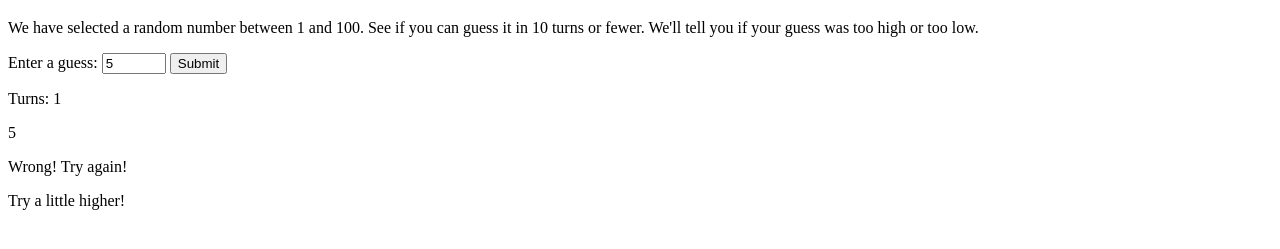
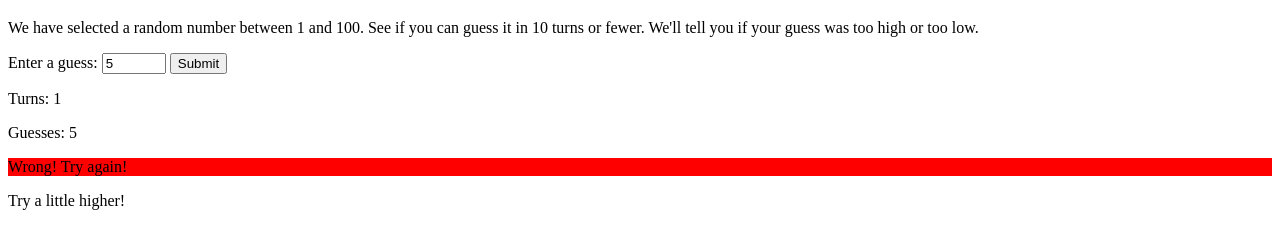
Before and after one commit to sebastianbarzaghi/number-guessing-game, a plain HTML site: page index.html in a window 1280 px wide. Both pictures are taken after typing "5" into the empty fields and a click on the button "Submit". Shown: the part 61-310 px from the top of the page. Drawn offline with Linux system fonts and the light colour scheme.

Commit message:
fix: fixed JS code to show information correctly and delete unnecessary CSS file

```diff
--- a/index.html
+++ b/index.html
@@ -4,7 +4,6 @@
     <meta charset="UTF-8">
     <meta http-equiv="X-UA-Compatible" content="IE=edge">
     <meta name="viewport" content="width=device-width, initial-scale=1.0">
-    <link rel="stylesheet" href="style.css">
     <title>Number guessing game</title>
 </head>
 <body>
@@ -17,7 +16,7 @@
         <input type="number" min="1" max="100" id="input" class="input">
         <button type="button" id="button">Submit</button>
     </div>
-    <div class="results">
+    <div id="results">
         <p id="turns">
         </p>
         <p id="guesses">
@@ -29,29 +28,6 @@
     </div>
     <div id="newGame">
     </div>
-
-    <!--
-        4. the system prints the number, recording it
-        5. the system checks whether the input is correct
-        6. if the input number is correct:
-            6.1 the system displays a message
-            6.2 the system blocks the user from entering new input
-            6.3 the system gives the player the option to play again
-            6.4 once it restarts, the system needs to be completely reset
-        7. if the input number is incorrect:
-            7.1 if the input number is lower than the solution:
-                7.1.1 the system displays a message
-                7.1.2 the system  allows the user to enter new input
-            7.2 if the input number is higher than the solution:
-                7.2.1 the system displays a message
-                7.2.2 the system  allows the user to enter new input
-            7.3 if the player doesn't have turns left:
-                7.3.1 the systems displays a message
-                7.3.2 the system blocks the user from entering new input
-                7.3.3 the system gives the player the option to play again
-                7.3.4 once it restarts, the system needs to be completely reset
-
-    -->
     <script src="script.js"></script>
 </body>
 </html>
--- a/script.js
+++ b/script.js
@@ -3,6 +3,7 @@ let turn = 1;
 
 const turns = document.getElementById("turns");
 const guesses = document.getElementById("guesses");
+guesses.innerHTML = "Guesses: "
 const lastResult = document.getElementById("lastResult");
 const suggestion = document.getElementById("suggestion");
 
@@ -15,14 +16,14 @@ resetButton.innerText = "Start new game";
 
 const form = document.getElementById("form");
 
+const results = document.getElementById("results");
+results.style.display = "none"
+
 
 button.addEventListener("click", function() {
+    results.style.display = "block"
     const inputNumber = input.value;
-    const span = document.createElement("span");
-    const guess = document.createTextNode(inputNumber);
-
-    span.appendChild(guess);
-    guesses.appendChild(span);
+    guesses.innerHTML += `${inputNumber} `;
 
     checkInput(randomNumber, inputNumber)
 
@@ -55,13 +56,14 @@ function checkInput(solution, input) {
 function appendSuccess() {
     const success = "Congratulations! You got it right!";
     lastResult.innerHTML = success;
-    lastResult.classList.toggle("success");
+    lastResult.style.backgroundColor = "green";
+    lastResult.style.color = "white";
 }
 
 function appendFailure() {
     const failure = "Wrong! Try again!";
     lastResult.innerHTML= failure;
-    lastResult.classList.toggle("wrong");
+    lastResult.style.backgroundColor = "red";
 }
 
 function endGame() {
@@ -73,7 +75,7 @@ function endGame() {
 
 function resetGame() {
 
-    const resetResults = document.querySelectorAll(".results p");
+    const resetResults = document.querySelectorAll("#results p");
     for (const resetResult of resetResults) {
         resetResult.innerText = "";
     }
--- a/style.css
+++ /dev/null
@@ -1,4 +0,0 @@
-#guesses {
-    display: flex;
-    gap: 15px;
-}
```
